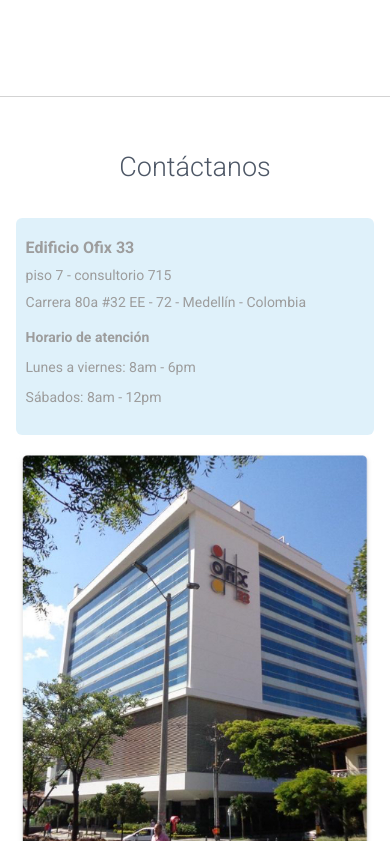
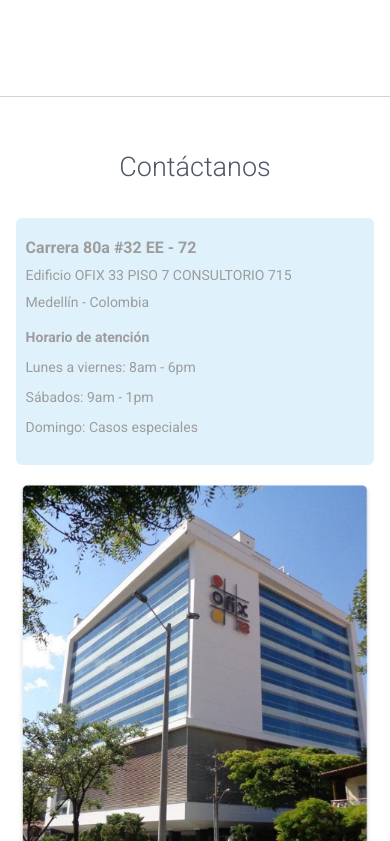
Before and after one commit to Danieljara23/luxury-smile, a React (Create React App) app: page /#/ in a window 390 px wide. Shown: the part 2584-3425 px from the top of the page. Built offline with nearby package versions, Linux system fonts and the light colour scheme.

Commit message:
Update karo

```diff
--- a/src/App.tsx
+++ b/src/App.tsx
@@ -38,7 +38,7 @@ const App: React.FC = () => {
       <HashRouter>
         <div className="App relative">
           <div className="fixed whatsapp-fixed">
-              <a href="https://wa.me/573013719026" target="_blank">
+              <a href="https://wa.me/573508736090" target="_blank">
                 <img src={WhatAppGreen} alt=""/>
               </a>
           </div>
--- a/src/components/Appointment/Appointment.css
+++ b/src/components/Appointment/Appointment.css
@@ -20,7 +20,7 @@
 }
 @media (min-width: 1300px){
     .promotion-image{
-        background-size: cover;
+        background-size: contain;
     }
 }
 @media (max-width: 960px) {
--- a/src/components/Consultory/Consultory.tsx
+++ b/src/components/Consultory/Consultory.tsx
@@ -10,16 +10,16 @@ import './Consultory.css'
 const Consultory = () => {
     return(
         <div className="w-90 center consultory-mobile">
-            <h4 className="consultory-main-title">Consultorio</h4>
+            <h4 className="consultory-main-title">Nosotros</h4>
             <div className="w-100 flex flex-row consultory-container">
                 <div className="w-50 image-consultory">
                     <img src={Imageconsultory} alt="Image consultory"/>
                 </div>
                 <div className="w-50 flex flex-column items-start">
                     <h6 className="consultory-subtitle">Luxury Smile</h6>
-                    <p className="consultory-subtitle-paragraph">Fundación y estética dental</p>
+                    <p className="consultory-subtitle-paragraph">Función y estética dental</p>
                     <DocCarlos/>
-                    <p className="consultory-subtitle-description">Somos un consultorio ubicados en la ciudad de medellin,  con excelentes especialistas preparados en las principales universidades del pais, contamos con habilitacion en las diferentes areas de la odontologia, rehabilitacion oral, periodoncia, endodoncia, cirugia oral, todo en el mismo lugar.</p>
+                    <p className="consultory-subtitle-description">Somos un consultorio ubicados en la ciudad de Medellin,  con excelentes especialistas preparados en las principales universidades del pais, contamos con habilitacion en las diferentes areas de la odontologia, rehabilitacion oral, periodoncia, endodoncia, cirugia oral, todo en el mismo lugar.</p>
 
                     <p  className="consultory-third-subtitle">¿Por qué elegirnos?</p>
                     <div className="consultory-advantage-container w-60">
--- a/src/components/Consultory/ConsultoryExperience.tsx
+++ b/src/components/Consultory/ConsultoryExperience.tsx
@@ -1,6 +1,6 @@
 import React from 'react'
 import { ExperienceList } from '../Home/HomeComponents/ExperienceList'
-import Chip from '@material-ui/core/Chip';
+// import Chip from '@material-ui/core/Chip';
 import './ConsultoryExperience.css'
 import { createStyles, makeStyles } from '@material-ui/core/styles';
 
@@ -36,7 +36,8 @@ const ConsultoryExperience = (props:Props) => {
                             <img src={item.imgPath} alt={item.name}/>
                         </div>
                         <h6 className="pt3 white experience-title mv2">{item.name}</h6>
-                        <p className="b white experience-type">Paciente <Chip className={classes.root} label={item.treatmentType} /></p>
+                        {/* <p className="b white experience-type">Paciente <Chip className={classes.root} label={item.treatmentType} /></p> */}
+                        <p className="b white experience-type">Paciente</p>
                         <div className="w-100 flex justify-center pb3">
                             <p className="white experience-description w-60">{item.description}</p>
                         </div>
--- a/src/components/Home/HomeComponents/Contact.tsx
+++ b/src/components/Home/HomeComponents/Contact.tsx
@@ -46,14 +46,15 @@ const Contact = (props:Props) => {
                     <div className="flex w-100 flex-column justify-around">
                         <div className="ContactInfo  blue-container flex flex-row items-start pa3">
                             <div className="w-60 custom-border flex flex-column justify-center ofix-contact-info">
-                                <p className="b ofix-building">Edificio Ofix 33</p>
-                                <p className="fw4">piso 7 - consultorio 715</p>
-                                <p>Carrera 80a #32 EE - 72 - Medellín - Colombia</p>
+                                <p className="b ofix-building">Carrera 80a #32 EE - 72</p>
+                                <p>Edificio OFIX 33 PISO 7 CONSULTORIO 715</p>
+                                <p className="fw4">Medellín - Colombia</p>
                             </div>
                             <div className="w-40 pl4 ofix-photo">
                                 <p className="b">Horario de atención</p>
                                 <p>Lunes a viernes: 8am - 6pm</p>
-                                <p> Sábados: 8am - 12pm</p>
+                                <p>Sábados: 9am - 1pm</p>
+                                <p>Domingo: Casos especiales</p>
                             </div>
                         </div>
                         <div className="MapOfix">
@@ -70,14 +71,15 @@ const Contact = (props:Props) => {
             <div className="w-80 flex flex-row center contact-mobile">
                     <div className="w-100 flex flex-column blue-container ph4 pv3 ofix-contact-info mv3">
                         <div className="custom-border flex flex-column justify-center">
-                            <p className="b ofix-building">Edificio Ofix 33</p>
-                            <p>piso 7 - consultorio 715</p>
-                            <p>Carrera 80a #32 EE - 72 - Medellín - Colombia</p>
+                            <p className="b ofix-building">Carrera 80a #32 EE - 72</p>
+                            <p>Edificio OFIX 33 PISO 7 CONSULTORIO 715</p>
+                            <p className="fw4">Medellín - Colombia</p>
                         </div>
                         <div className="pl4 ">
                             <p className="b">Horario de atención</p>
                             <p>Lunes a viernes: 8am - 6pm</p>
-                            <p> Sábados: 8am - 12pm</p>
+                            <p>Sábados: 9am - 1pm</p>
+                            <p>Domingo: Casos especiales</p>
                         </div>
 
 
--- a/src/components/Home/HomeComponents/ExperienceCarousel.tsx
+++ b/src/components/Home/HomeComponents/ExperienceCarousel.tsx
@@ -1,6 +1,6 @@
 import React, { useState, useEffect } from 'react';
 import { ExperienceList } from './ExperienceList'
-import Chip from '@material-ui/core/Chip';
+// import Chip from '@material-ui/core/Chip';
 import { createStyles, makeStyles } from '@material-ui/core/styles';
 import AliceCarousel from 'react-alice-carousel';
 
@@ -25,7 +25,8 @@ const ExperienceCarousel = () => {
                     <img src={item.imgPath} alt={item.name}/>
                 </div>
                 <h6 className="pt3 white experience-title mv2">{item.name}</h6>
-                <p className="b white experience-type">Paciente <Chip className={classes.root} label={item.treatmentType} /></p>
+                <p className="b white experience-type">Paciente </p>
+                {/* <p className="b white experience-type">Paciente <Chip className={classes.root} label={item.treatmentType} /></p> */}
                 <div className="w-100 flex justify-center pb3">
                     <p className="white experience-description w-60">{item.description}</p>
                 </div>
--- a/src/components/Home/HomeComponents/TreatmentsList.tsx
+++ b/src/components/Home/HomeComponents/TreatmentsList.tsx
@@ -4,7 +4,7 @@ const TreatmentsList:TreatmentModel[] = [
     {
         title: 'Rehabilitación Oral',
         imagePath: require('../../images/rehabilitacion-oral.jpg'),
-        description: 'Es una especialidad dentro de la odontología que combina en forma integral las áreas de prótesis fija, prótesis removible, operatoria, oclusión e Implante dental, que realiza el diagnóstico y plan de tratamiento adecuado al paciente de alta complejidad que requiere recuperar su salud bucal y estetica, a través de las técnicas más modernas de rehabilitación.',
+        description: 'Es una especialidad dentro de la odontología que combina en forma integral las áreas de prótesis fija, prótesis removible, operatoria, oclusión e Implantes dentales, que realiza el diagnóstico y plan de tratamiento adecuado al paciente de alta complejidad que requiere recuperar su salud bucal y estetica, a través de las técnicas más modernas de rehabilitación.',
     },
     {
         title: 'Estética dental',
--- a/src/shared/Footer/Footer.tsx
+++ b/src/shared/Footer/Footer.tsx
@@ -11,21 +11,23 @@ const Footer = () => {
                     <h6 className="b">Horario de atención</h6>
                     <div className="flex flex-column">
                         <p>Lunes a viernes: 8am - 6pm</p>
-                        <p>Sábados: 8am - 12pm</p>
-                        <p>Domingo: cerrado</p>
+                        <p>Sábados: 9am - 1pm</p>
+                        <p>Domingo: Casos especiales</p>
                     </div>
                 </div>
                 <div className="footer-item w-50 tl">
                     <h6 className="b tl">Contáctanos</h6>
                     <div className="w-100 flex contact-footer">
                         <div className="pr3 flex flex-column">
-                            <p>Edificio Ofix 33 piso 7 consultorio 715</p>
-                            <p>Carrera 80a #32 EE - 72. Medellín - Colombia</p>
+                            <p>Carrera 80a #32 EE - 72</p>
+                            <p>Edificio OFIX 33 PISO 7 CONSULTORIO 715</p>
+                            <p>Medellín - Colombia</p>
                             <p>luxurysmilecolombia@gmail.com</p>
                         </div>
                         <div className="pl3 flex flex-column">
-                            <p>Teléfono: 557 84 16</p>
-                            <p>WhatsApp: 301 371 90 26</p>
+                            <p>Teléfono:  557 84 16</p>
+                            <p>Para llamadas y Whatsapp: 301 371 9026 / 350 873 6090
+</p>
                         </div>
                     </div>
                 </div>
--- a/src/shared/Navbar/NavBar.tsx
+++ b/src/shared/Navbar/NavBar.tsx
@@ -124,7 +124,7 @@ function NavBar(props:Props) {
 
                     <ul className={`header flex-row items-center ${isMobile ? 'dn': 'flex'}`}>
                         <li><NavLink className={`${classes.headerLink} ${isFixed ? classes.headerLinkFixed:''} ttu ph2 ${isMobile ? 'dn': 'dib'}`} to="/">Inicio</NavLink></li>
-                        <li><NavLink className={`${classes.headerLink} ${isFixed ? classes.headerLinkFixed:''} ttu ph2 ${isMobile ? 'dn': 'dib'}`} to="/Consultory">Consultorio</NavLink></li>
+                        <li><NavLink className={`${classes.headerLink} ${isFixed ? classes.headerLinkFixed:''} ttu ph2 ${isMobile ? 'dn': 'dib'}`} to="/Consultory">Nosotros</NavLink></li>
                         <li><NavLink className={`${classes.headerLink} ${isFixed ? classes.headerLinkFixed:''} ttu ph2 ${isMobile ? 'dn': 'dib'}`} to="/Treatments">Servicios</NavLink></li>
                         <li><NavLink className={`${classes.headerLink} ${isFixed ? classes.headerLinkFixed:''} ttu ph2 ${isMobile ? 'dn': 'dib'}`} to="/Especialists">Especialistas</NavLink></li>
                         <li><NavLink className={`${classes.headerLink} ${isFixed ? classes.headerLinkFixed:''} ttu ph2 ${isMobile ? 'dn': 'dib'}`} to="/Testimonies">Testimonios</NavLink></li>
@@ -133,7 +133,7 @@ function NavBar(props:Props) {
                     </ul>
                     <ul className={`mt0 pa4 header flex-column absolute w-100 items-center mobile-menu ${showMenu ? 'flex grow-menu' : 'dn'} ${isFixed ?'fixed-mobile ':''}`}>
                         <li className={`w-100 pa2 tl ${classes.listItemMenu}`}><NavLink className={`${classes.menuLink} ${classes.listItemMenuMobile}`} to="/" onClick={()=>setshowMenu(false)}>Inicio</NavLink></li>
-                        <li className={`w-100 pa2 tl ${classes.listItemMenu}`}><NavLink className={`${classes.menuLink} ${classes.listItemMenuMobile}`} to="/Consultory" onClick={()=>setshowMenu(false)}>Consultorio</NavLink></li>
+                        <li className={`w-100 pa2 tl ${classes.listItemMenu}`}><NavLink className={`${classes.menuLink} ${classes.listItemMenuMobile}`} to="/Consultory" onClick={()=>setshowMenu(false)}>Nosotros</NavLink></li>
                         <li className={`w-100 pa2 tl ${classes.listItemMenu}`}><NavLink className={`${classes.menuLink} ${classes.listItemMenuMobile}`} to="/Treatments" onClick={()=>setshowMenu(false)}>Servicios</NavLink></li>
                         <li className={`w-100 pa2 tl ${classes.listItemMenu}`}><NavLink className={`${classes.menuLink} ${classes.listItemMenuMobile}`} to="/Especialists" onClick={()=>setshowMenu(false)}>Especialistas</NavLink></li>
                         <li className={`w-100 pa2 tl ${classes.listItemMenu}`}><NavLink className={`${classes.menuLink} ${classes.listItemMenuMobile}`} to="/Testimonies" onClick={()=>setshowMenu(false)}>Testimonios</NavLink></li>
```
Also changed, not shown: package.json (+6 -1 lines), src/components/Home/HomeComponents/Carousel.tsx (+7 -5 lines), src/components/images/slider-1.jpg, src/components/images/slider-mobile-1.jpg.
